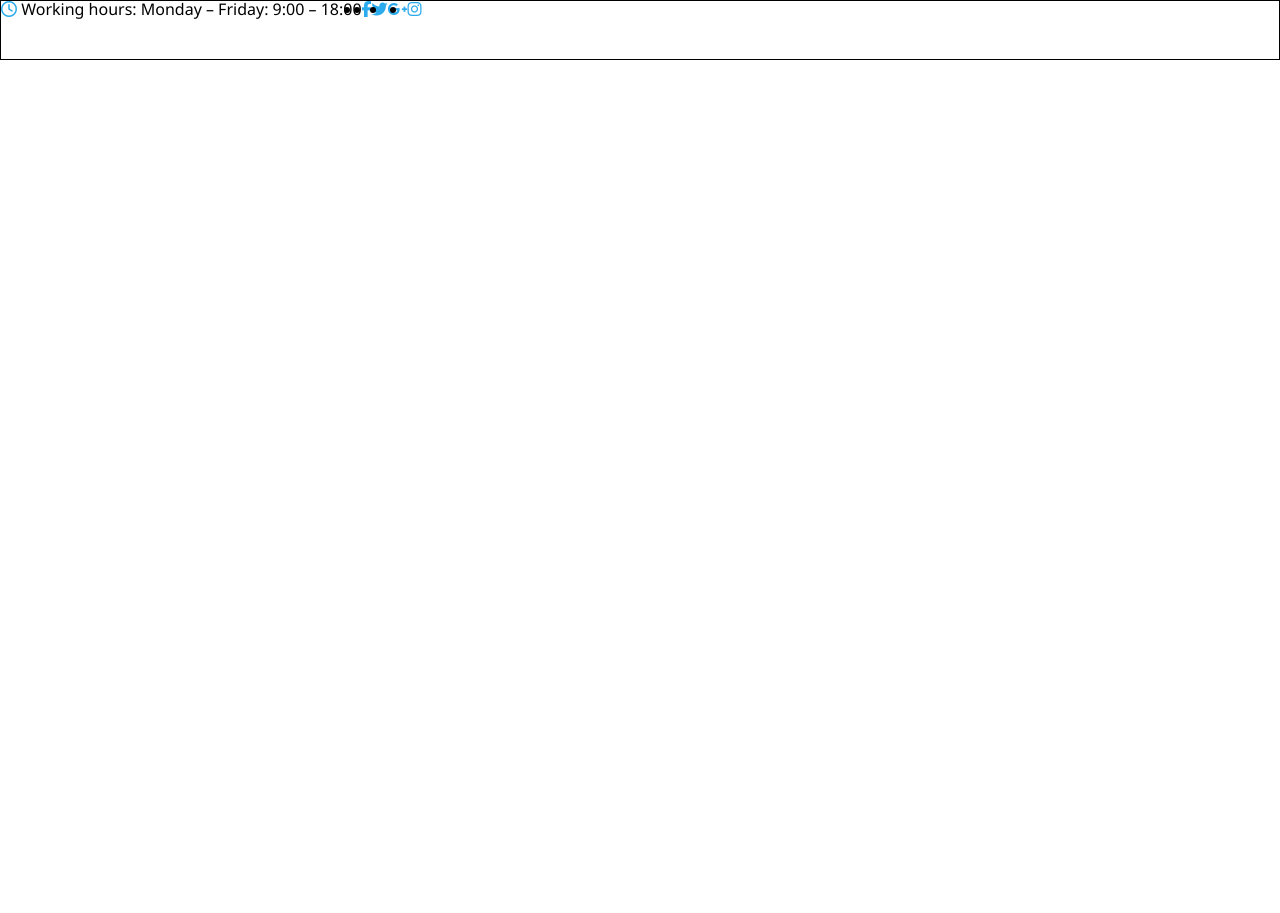
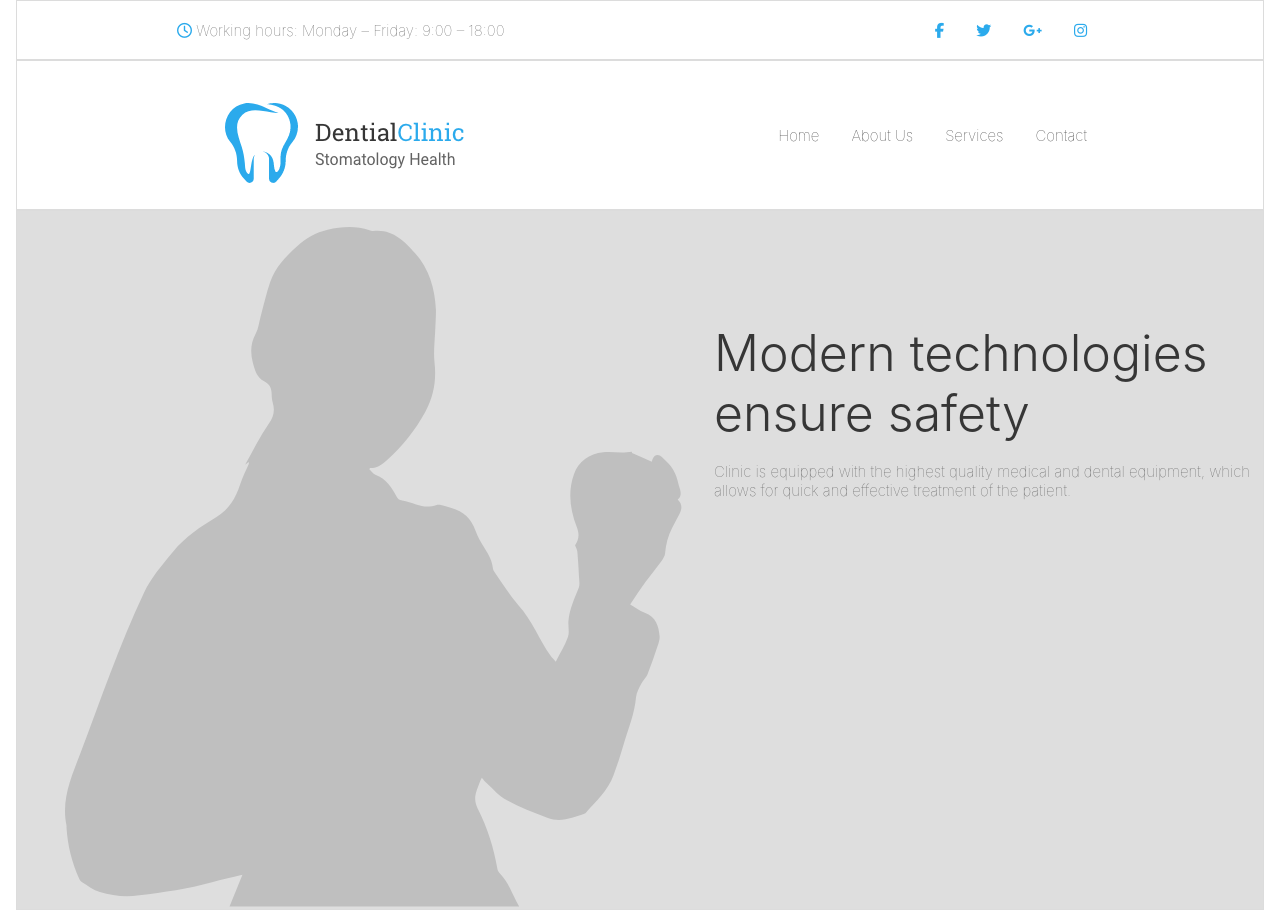
Before and after one commit to Falak2020/inl-mningsuppgift1, a plain HTML site: page uppgift/index.html in a window 1280 px wide. Shown: the top 913 px of the page. Before the commit the page ends 800 px from the top, so only its background shows below. Drawn offline with Linux system fonts and the light colour scheme.

Commit message:
section 2 är klar

```diff
--- a/uppgift/css/style.css
+++ b/uppgift/css/style.css
@@ -1,11 +1,90 @@
 @import"../stadard.css";
+.flex-first{
+    display: flex;
+    justify-content:space-between;
+    padding-left: 10rem;
+    padding-right: 10rem;
+    align-items: center;
+}
+
 a ,a:visited{
     color: #2BAAEC;
+    text-decoration: none;
 }
-a:höver,a:active{
+a:hover,a:active{
  color: #25E6C8;
 }
-.flex-list{
+
+nav>div>ul{
     display: flex;
+    list-style: none;
 
 }
+nav>div>ul >li{
+    margin: 0 0.25rem;
+    padding: 0.75rem;
+
+}
+#secondlist>ul>li>a{
+    color:#363636;
+}
+.third-border{
+    border: 1px solid gainsboro;
+    height: 700px;
+    background-color: #DEDEDE;
+
+}
+.forth-border{
+    border: 1px solid gainsboro;
+    height: 730px;
+    background-color:white;
+}
+.first-section{
+    display:flex;
+    margin: 0 1rem;
+
+    }
+.second-section{
+     display:flex;
+     margin-left:100px;
+     justify-content: center;
+     border: white;
+     }
+.paragraph{
+    margin-top:7rem;
+    flex:1;
+}
+.image{
+    flex:1;
+}
+
+h1{
+
+    font-size: 50px;
+    font-weight: 300;
+    color: #363636;
+}
+h2{
+    font-size: 40px;
+    font-weight: 300;
+    color: #2BAAEC;
+}
+img{
+
+    margin-top: 1rem;
+    margin-left: 3rem;
+    margin-right: 2rem;
+}
+#section-2>div>h1{
+    font-size: 40px;
+
+}
+.flex-list{
+   display: flex;
+   list-style: none;
+   justify-content:space-between;
+   margin-top:2.5rem;
+   width:578px;
+   padding-right: 7rem;
+
+}
--- a/uppgift/index.html
+++ b/uppgift/index.html
@@ -1,5 +1,6 @@
 <!DOCTYPE html>
 <html lang="en">
+
 <head>
     <meta charset="UTF-8">
     <meta name="viewport" content="width=device-width, initial-scale=1.0">
@@ -7,21 +8,68 @@
     <script src="https://kit.fontawesome.com/7fb3f52436.js" crossorigin="anonymous"></script>
     <title>Dential Clinc</title>
 </head>
+
 <body>
-    <nav class="flex-container border">
-        <div > <a href="#"><i class="far fa-clock"></i></a> Working hours: Monday – Friday: 9:00 – 18:00</div>
-
-            <ul class="flex-list">
+    <nav class="flex-container">
+        <div class="flex-first border">
+            <div>
+                <a href="#"><i class="far fa-clock"></i></a> Working hours: Monday – Friday: 9:00 – 18:00
+            </div>
+            <ul>
                 <li><a href="#"> <i class="fab fa-facebook-f"></i></a></li>
                 <li><a href="#"><i class="fab fa-twitter"></i></a></li>
                 <li><a href="#"><i class="fab fa-google-plus-g"></i></a></li>
-                <li><a href="#"><i class="fab fa-instagram"></i></li>
+                <li><a href="#"><i class="fab fa-instagram"></i></a></li>
+            </ul>
+            </div>
+         <div id="secondlist" class="flex-first second-border" >
+             <img src="image/Logo.png" alt="Dential clinic stomatology health">
+             <ul>
+             <li><a href="#">Home</a></li>
+             <li><a href="#">About Us</a></li>
+             <li><a href="#">Services</a></li>
+             <li ><a href="#">Contact</a></li>
+            </ul>
+         </div>
+    </nav>
+    <section id="section-1" class="first-section third-border">
+        <div>
+            <img src="image/placehold.png" alt="" >
+        </div>
+        <div class="paragraph">
 
+            <h1>Modern technologies</h1>
+            <h1> ensure safety</h1><br>
+
+               Clinic is equipped with the highest quality medical and dental equipment,
+               which allows for quick and effective treatment of the patient.
+
+        </div>
+    </section>
+     <section id="section-2" class="second-section forth-border">
+         <div class="paragraph">
+             <h1>DentialClinic is a modern </h1>
+             <h1>medical and dental clinic</h1><br>
+            The DentialClinic Center located in the city of Stockholm is one of the most modern dentistry centers in Sweden. It was created for demanding patients who expect the highest quality of services combined with comfort and a pleasant atmosphere. <br><br>
+
+             The highest-class dental equipment possessed by the DentialClinic Center enables complicated procedures to be carried out. In our dental practice we combine passion, technology and quality. We strive to fulfill your dreams of a wonderful smile.
+            <ul class ="flex-list">
+                <li><h2>9 850</h2>
+                    Happy patients
+                </li>
+                <li><h2>12 890</h2>
+                    Performed treatments
+                </li>
+                <li><h2>24/7</h2>
+                    Open clinic
+                </li>
             </ul>
 
 
-
-    </nav>
+            </div>
+         <div class="image"><img src="image/placehold2.png" alt=""></div>
+    </section>
 
 </body>
+
 </html>
--- a/uppgift/stadard.css
+++ b/uppgift/stadard.css
@@ -2,15 +2,29 @@
     margin: 0px;
     padding: 0px;
     box-sizing: border-box;
+
 }
 .flex-container{
     display: flex;
+    margin: 0 1rem;
+    flex-direction: column;
+
 }
+
 body{
-    font-family:'Segoe UI', Tahoma, Geneva, Verdana, sans-serif;
-    line-height: 1.5px;
+    font-family:-apple-system, BlinkMacSystemFont, 'Segoe UI', Roboto, Oxygen, Ubuntu, Cantarell, 'Open Sans', 'Helvetica Neue', sans-serif;
+    max-width:1920px;
+    color: #626262;
+    font-size: 15px;
+    font-weight: lighter;
+
 }
 .border{
-    border: 1px solid black;
+    border: 1px solid gainsboro;
     height: 60px;
+
 }
+.second-border{
+    border: 1px solid gainsboro;
+    height: 150px;
+}
```
Also changed, not shown: uppgift/image/clock-regular.svg (added), uppgift/image/placehold.png (added), uppgift/image/placehold2.png (added).
